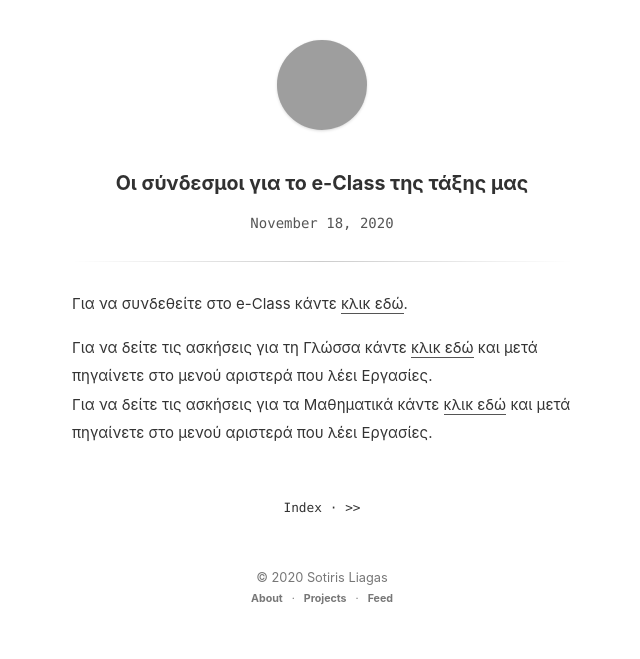
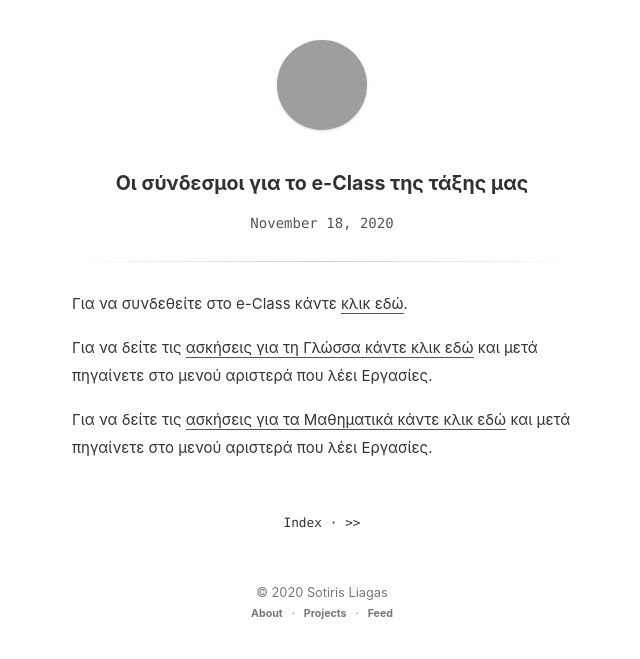
Before and after one commit to liagason/A-Jekyll-Blog, a Jekyll site: the page built from _posts/2020-11-18-katw-zevgaraki-eclass-2020-4th-grade.md, in a window 1280 px wide, cut to the strip 0-659 px from the top of the page. Shown: the whole strip, without its empty margins (318-958 px from the left). Built offline with Jekyll 4.4.1, drawn with Linux system fonts in a browser that asks for light colours; grey boxes are pictures that could not be loaded.

```diff
--- a/_posts/2020-11-18-katw-zevgaraki-eclass-2020-4th-grade.md
+++ b/_posts/2020-11-18-katw-zevgaraki-eclass-2020-4th-grade.md
@@ -5,5 +5,6 @@ title: Οι σύνδεσμοι για το e-Class της τάξης μας
 
 Για να συνδεθείτε στο e-Class κάντε [κλικ εδώ](https://eclass.sch.gr/).
 
-Για να δείτε τις ασκήσεις για τη Γλώσσα κάντε [κλικ εδώ](https://eclass01.sch.gr/courses/9010593105/) και μετά πηγαίνετε στο μενού αριστερά που λέει Εργασίες.
-Για να δείτε τις ασκήσεις για τα Μαθηματικά κάντε [κλικ εδώ](https://eclass01.sch.gr/courses/9010408106/) και μετά πηγαίνετε στο μενού αριστερά που λέει Εργασίες.
+Για να δείτε τις [ασκήσεις για τη Γλώσσα κάντε κλικ εδώ](https://eclass01.sch.gr/courses/9010593105/) και μετά πηγαίνετε στο μενού αριστερά που λέει Εργασίες.
+
+Για να δείτε τις [ασκήσεις για τα Μαθηματικά κάντε κλικ εδώ](https://eclass01.sch.gr/courses/9010408106/) και μετά πηγαίνετε στο μενού αριστερά που λέει Εργασίες.
```
